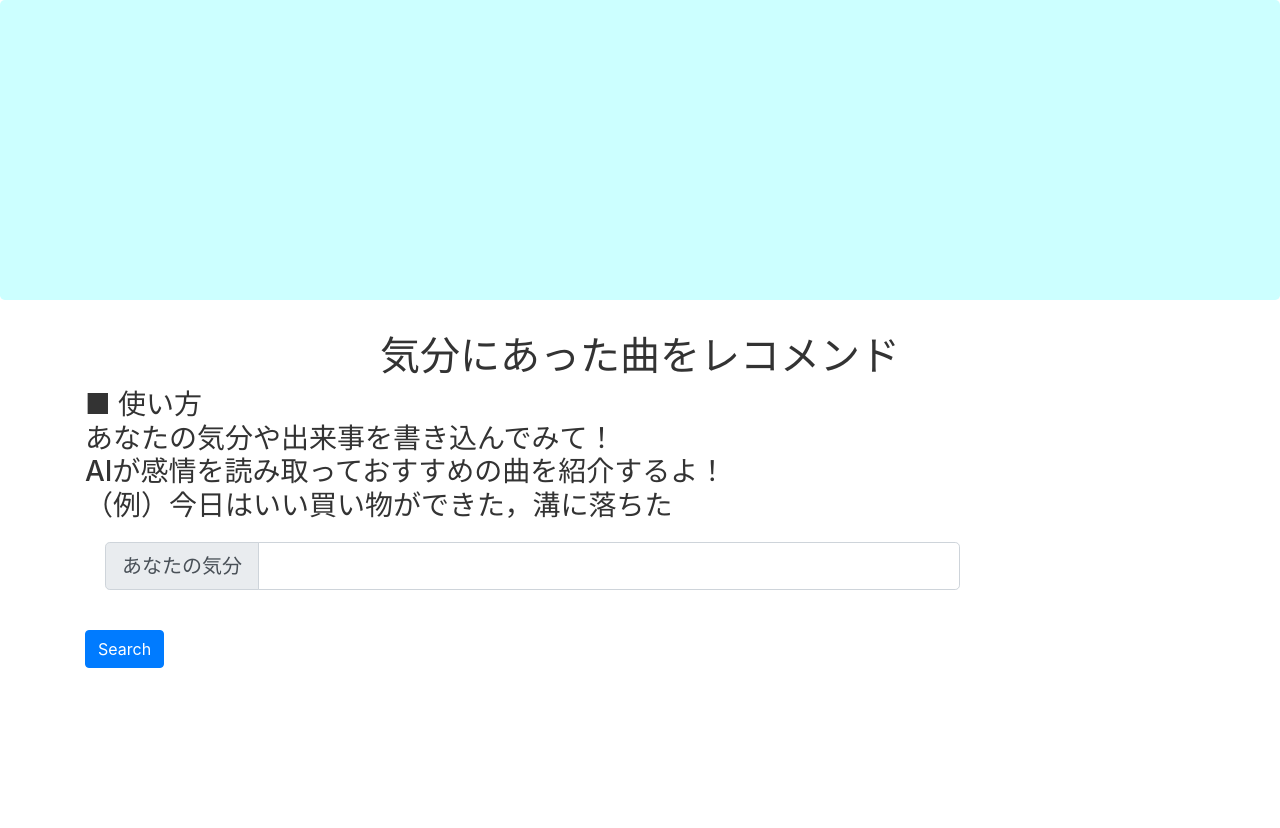
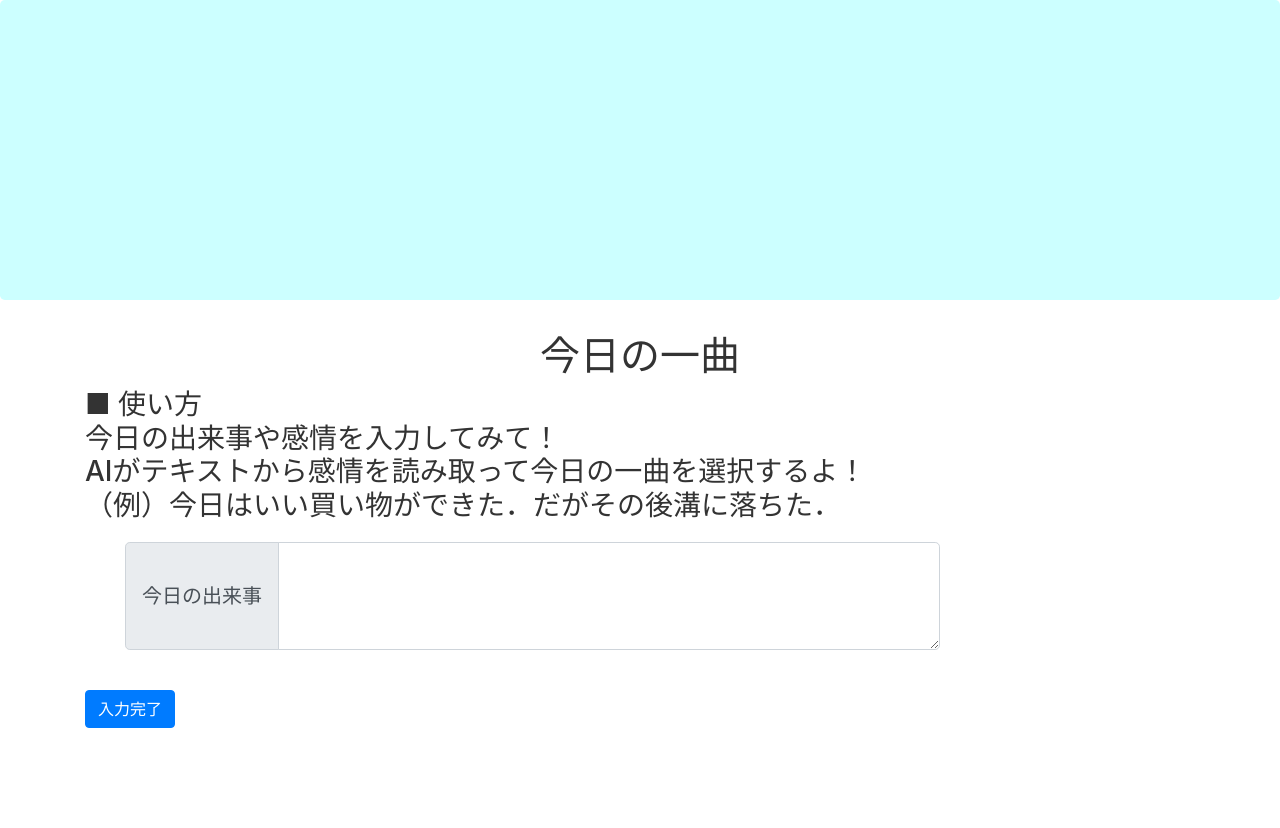
Before and after one commit to kentaro123/recomend, a plain HTML site: page index.html in a window 1280 px wide. Before the commit the page ends 800 px from the top, so only its background shows below. Drawn offline with nearby package versions, Linux system fonts and the light colour scheme.

Commit message:
システム修正

```diff
--- a/index.html
+++ b/index.html
@@ -23,7 +23,7 @@
     background: #FFF;
     border-color: #FFF;
     color: #000000;
-    margin: 20px 20px 40px;
+    margin: 20px 40px 40px;
 
    }
    .jumbotron {
@@ -40,34 +40,34 @@
     </div>
 
   <body>    <div class="container-fluid text-center">
-    <h1>気分にあった曲をレコメンド</h1>
+    <h1>今日の一曲</h1>
   </div>
         <div class="uk-text container">
         <div class="uk-width-1-1 row">
         <div class="col-xs-12 col-10">
 
           <div calss="form-group">
-            <h3>■ 使い方<br>あなたの気分や出来事を書き込んでみて！<br>AIが感情を読み取っておすすめの曲を紹介するよ！<br>（例）今日はいい買い物ができた，溝に落ちた</h3>
+            <h3>■ 使い方<br>今日の出来事や感情を入力してみて！<br>AIがテキストから感情を読み取って今日の一曲を選択するよ！<br>（例）今日はいい買い物ができた．だがその後溝に落ちた．</h3>
           </div>
 
 
         <div class="form-group">
         <div class="input-group input-group-lg">
           <div class="input-group-prepend">
-            <span class="input-group-text" id="inputGroup-sizing-lg">あなたの気分</span>
+            <span class="input-group-text" id="inputGroup-sizing-lg">今日の出来事</span>
           </div>
-          <input type="text" class="form-control" aria-label="Large" aria-describedby="inputGroup-sizing-sm" id="fName">
+          <textarea class="form-control"  rows="3", id='fName'></textarea>
         </div>
       </div>
 
-      <button type="button" class="btn btn-primary" onclick="callAPI(document.getElementById('fName').value)">Search</button>
+      <button type="button" class="btn btn-primary" onclick="callAPI(document.getElementById('fName').value)">入力完了</button>
 
 
       <div class="modal" tabindex="-1" role="dialog", id="modal_box">
         <div class="modal-dialog" role="document">
           <div class="modal-content">
             <div class="modal-header">
-              <h5 class="modal-title">おすすめ曲</h5>
+              <h5 class="modal-title">今日の一曲</h5>
               <button type="button" class="close" data-dismiss="modal" aria-label="Close">
                 <span aria-hidden="true">&times;</span>
               </button>
```
Also changed, not shown: 1 other file.
